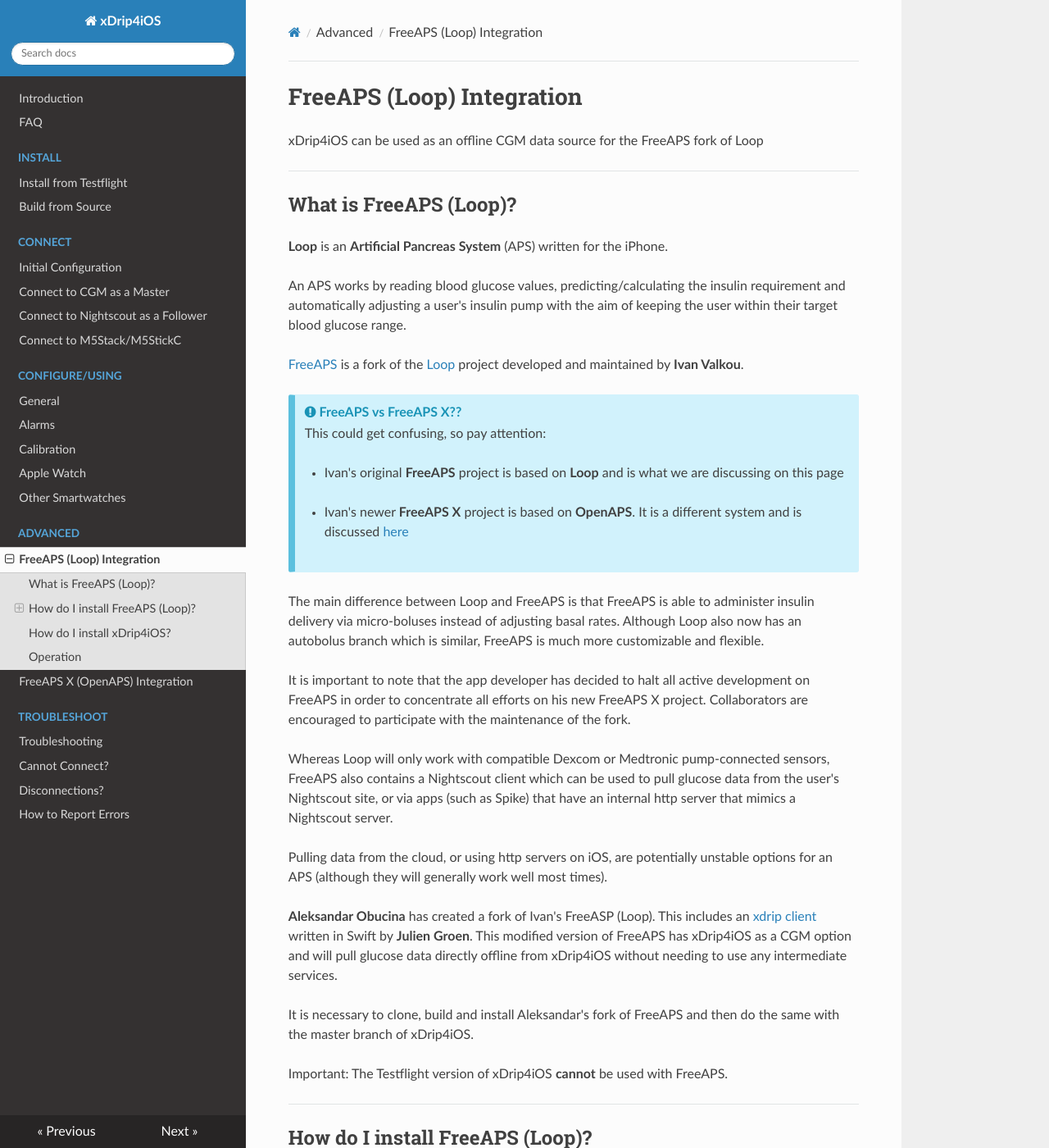
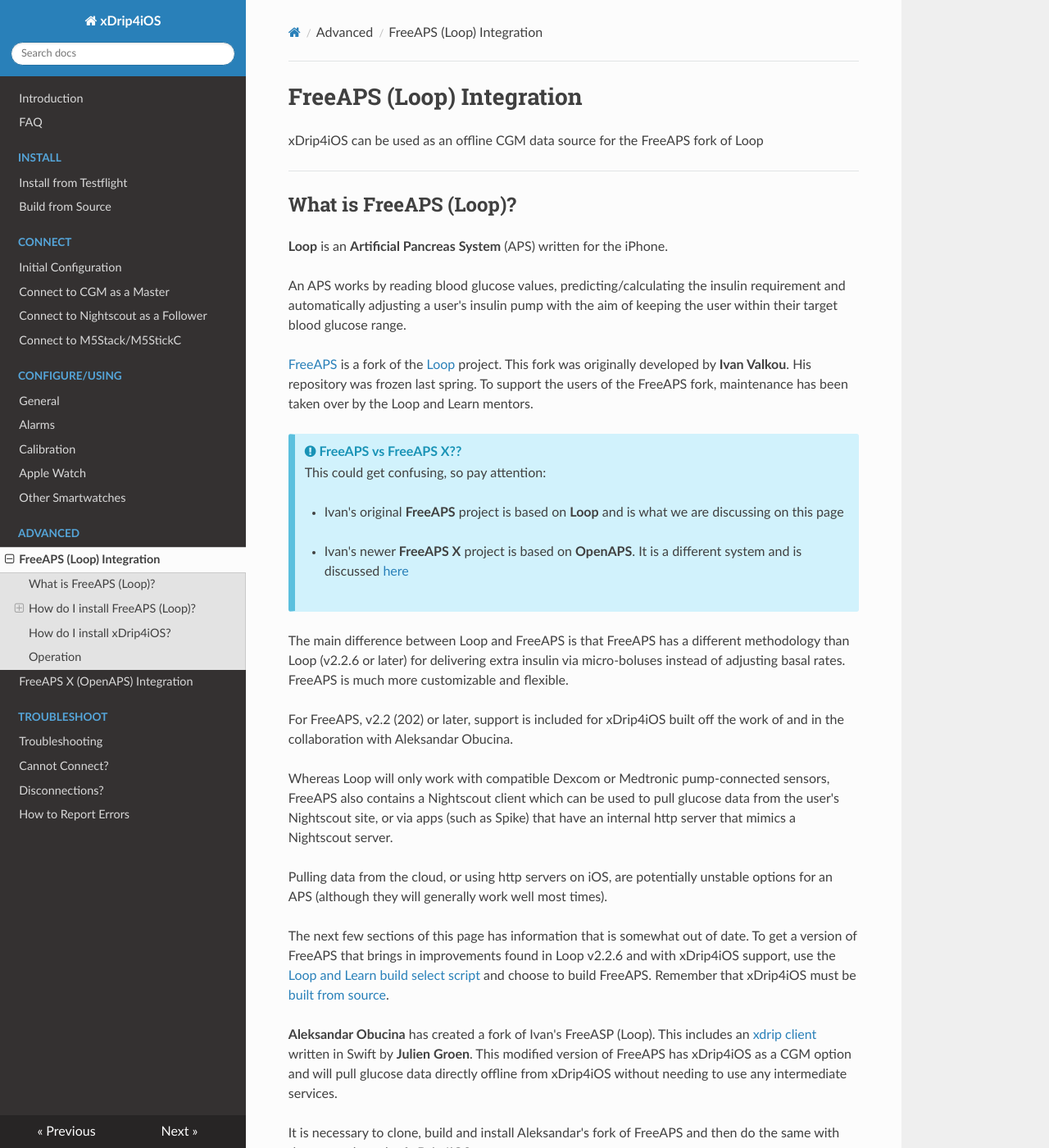
Before and after one commit to paulplant/xdrip4ios_docs, an MkDocs documentation site: the page built from docs/advanced/freeaps.md, in a window 1280 px wide and 1400 px high. Shown: the whole window at 82% size. Built offline with MkDocs 1.6.1, drawn with Linux system fonts in a browser that asks for light colours; nearby versions of some CDN libraries; old or Windows-style settings are respelled for this version of MkDocs.

Commit message:
freeaps.md: loopnlearn updates, native support
* Include information for FreeAPS v2.2 (202) which now has support for xDrip4iOS.
* Include information that FreeAPS updated versions are found at the loopnlearn github site.

```diff
--- a/docs/advanced/freeaps.md
+++ b/docs/advanced/freeaps.md
@@ -9,7 +9,7 @@ ___
 
 An APS works by reading blood glucose values, predicting/calculating the insulin requirement and automatically adjusting a user's insulin pump with the aim of keeping the user within their target blood glucose range.
 
-[FreeAPS](https://github.com/ivalkou/LoopWorkspace) is a fork of the [Loop](https://loopkit.github.io/loopdocs/) project developed and maintained by **Ivan Valkou**.
+[FreeAPS](https://github.com/loopnlearn/LoopWorkspace) is a fork of the [Loop](https://loopkit.github.io/loopdocs/) project. This fork was originally developed by **Ivan Valkou**. His repository was frozen last spring. To support the users of the FreeAPS fork, maintenance has been taken over by the Loop and Learn mentors.
 
 !!!info "FreeAPS vs FreeAPS X??"
     This could get confusing, so pay attention:
@@ -17,13 +17,15 @@ An APS works by reading blood glucose values, predicting/calculating the insulin
        - Ivan's original **FreeAPS** project is based on **Loop** and is what we are discussing on this page<br /><br />
        - Ivan's newer **FreeAPS X** project is based on **OpenAPS**. It is a different system and is discussed [here](freeapsx.md)<br /><br />
 
-The main difference between Loop and FreeAPS is that FreeAPS is able to administer insulin delivery via micro-boluses instead of adjusting basal rates. Although Loop also now has an autobolus branch which is similar, FreeAPS is much more customizable and flexible.
+The main difference between Loop and FreeAPS is that FreeAPS has a different methodology than Loop (v2.2.6 or later) for delivering extra insulin via micro-boluses instead of adjusting basal rates. FreeAPS is much more customizable and flexible.
 
-It is important to note that the app developer has decided to halt all active development on FreeAPS in order to concentrate all efforts on his new FreeAPS X project. Collaborators are encouraged to participate with the maintenance of the fork.
+For FreeAPS, v2.2 (202) or later, support is included for xDrip4iOS built off the work of and in the collaboration with Aleksandar Obucina.
 
 Whereas Loop will only work with compatible Dexcom or Medtronic pump-connected sensors, FreeAPS also contains a Nightscout client which can be used to pull glucose data from the user's Nightscout site, or via apps (such as Spike) that have an internal http server that mimics a Nightscout server.
 
 Pulling data from the cloud, or using http servers on iOS, are potentially unstable options for an APS (although they will generally work well most times).
+
+The next few sections of this page has information that is somewhat out of date.  To get a version of FreeAPS that brings in improvements found in Loop v2.2.6 and with xDrip4iOS support, use the [Loop and Learn build select script](https://www.loopandlearn.org/build-select/#use-script) and choose to build FreeAPS. Remember that xDrip4iOS must be [built from source](../install/build.md).
 
 **Aleksandar Obucina** has created a fork of Ivan's FreeASP (Loop). This includes an [xdrip client](https://github.com/julian-groen/xdrip-client-swift) written in Swift by **Julien Groen**. This modified version of FreeAPS has xDrip4iOS as a CGM option and will pull glucose data directly offline from xDrip4iOS without needing to use any intermediate services.
 
```
